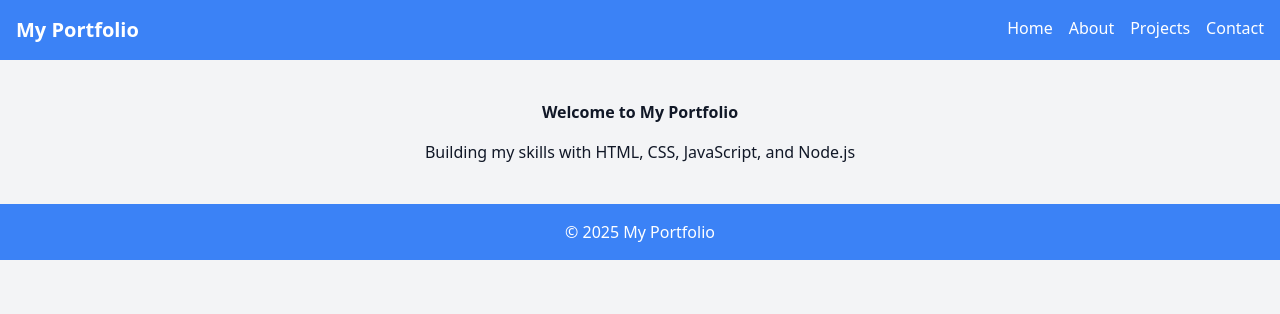
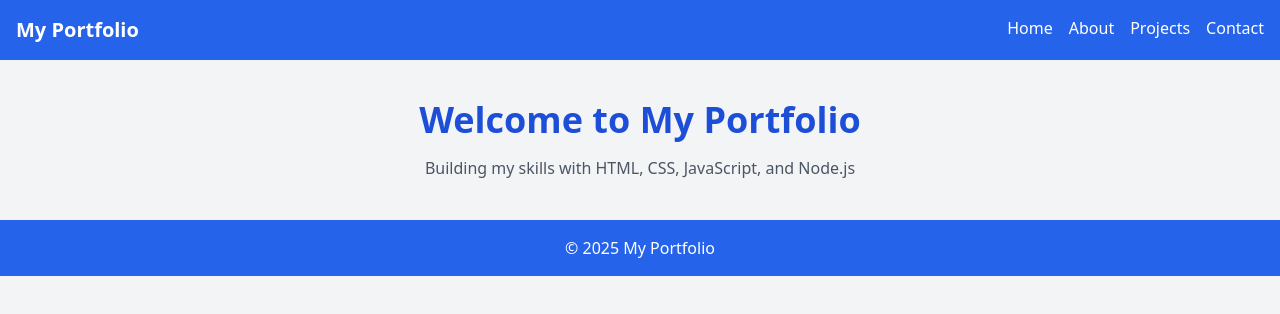
Before and after one commit to severipietikainen/Portfolio, a website: page TheWebsite/Public/home.html in a window 1280 px wide. Drawn offline with Linux system fonts and the light colour scheme.

Commit message:
home.html changes, tailwind config

```diff
--- a/TheWebsite/Public/home.html
+++ b/TheWebsite/Public/home.html
@@ -8,7 +8,7 @@
     <link href="css/tailwind-output.css" rel="stylesheet">
 </head>
 <body class="bg-gray-100 text-gray-900">
-    <header class="bg-blue-500 text-white p-4">
+    <header class="bg-blue-600 text-white p-4">
         <nav class="container mx-auto flex justify-between">
             <h1 class="text-xl font-bold">My Portfolio</h1>
             <ul class="flex space-x-4">
@@ -25,7 +25,7 @@
         <p class="text-gray-600 mt-4">Building my skills with HTML, CSS, JavaScript, and Node.js</p>
     </div>
 
-    <footer class="bg-blue-500 text-white text-center p-4 mt-10">
+    <footer class="bg-blue-600 text-white text-center p-4 mt-10">
         &copy; 2025 My Portfolio
     </footer>
 </body>
--- a/TheWebsite/package.json
+++ b/TheWebsite/package.json
@@ -8,6 +8,7 @@
     },
     "devDependencies": {
         "autoprefixer": "^10.4.20",
+        "concurrently": "^9.1.2",
         "eslint": "^8.21.0",
         "postcss": "^8.5.3",
         "tailwindcss": "^3.4.1"
@@ -18,6 +19,6 @@
     },
     "scripts": {
         "start": "node server.js",
-        "dev": "nodemon server.js"
+        "dev": "concurrently \"npx tailwindcss -i ./public/css/tailwind.css -o ./public/css/tailwind-output.css --watch\" \"nodemon server.js\""
     }
 }
```
Also changed, not shown: TheWebsite/Public/css/tailwind-output.css, 1 other file.
